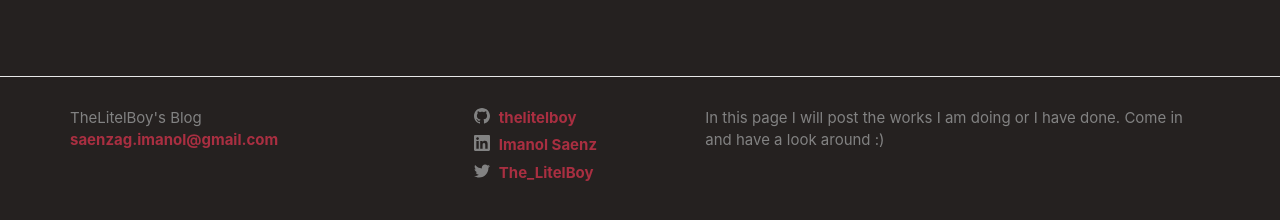
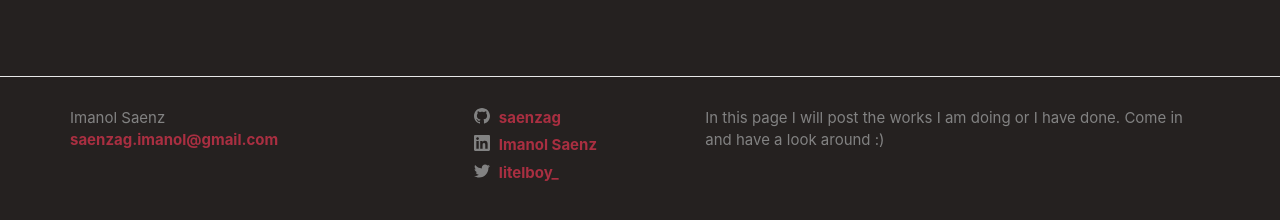
Before and after one commit to saenzag/saenzag.github.io, a Jekyll site: the page built from index.md, in a window 1280 px wide and 900 px high, scrolled down 860 px. Shown: the part 656-876 px from the top of the window. Built offline with Jekyll 4.4.1, drawn with Linux system fonts in a browser that asks for light colours; some of the changed text lies outside the part shown.

Commit message:
cambio nombre saenzag 3

```diff
--- a/Gemfile
+++ b/Gemfile
@@ -8,7 +8,7 @@ source "https://rubygems.org"
 #
 # This will help ensure the proper Jekyll version is running.
 # Happy Jekylling!
-gem "jekyll", "~> 3.8.5"
+gem "jekyll", "~> 4.4.1"
 
 # This is the default theme for new Jekyll sites. You may change this to anything you like.
 gem "minima", "~> 2.0"
@@ -26,4 +26,4 @@ end
 gem "tzinfo-data", platforms: [:mingw, :mswin, :x64_mingw, :jruby]
 
 # Performance-booster for watching directories on Windows
-gem "wdm", "~> 0.1.0" if Gem.win_platform?
+# gem "wdm", "~> 0.1.0" if Gem.win_platform?
--- a/_config.yml
+++ b/_config.yml
@@ -13,14 +13,14 @@
 # you will see them accessed via {{ site.title }}, {{ site.email }}, and so on.
 # You can create any custom variable you would like, and they will be accessible
 # in the templates via {{ site.myvariable }}.
-title: TheLitelBoy's Blog
+title: Imanol Saenz
 email: saenzag.imanol@gmail.com
 description: >- # this means to ignore newlines until "baseurl:"
   In this page I will post the works I am doing or I have done. Come in and have a look around :)
 baseurl: "" # the subpath of your site, e.g. /blog
 url: "" # the base hostname & protocol for your site, e.g. http://example.com
-twitter_username: The_LitelBoy
-github_username:  thelitelboy
+twitter_username: litelboy_
+github_username:  saenzag
 linkedin_username: imanol-saenz-aguirre-b5a614167
 
 # Build settings
```
Also changed, not shown: Gemfile.lock.
